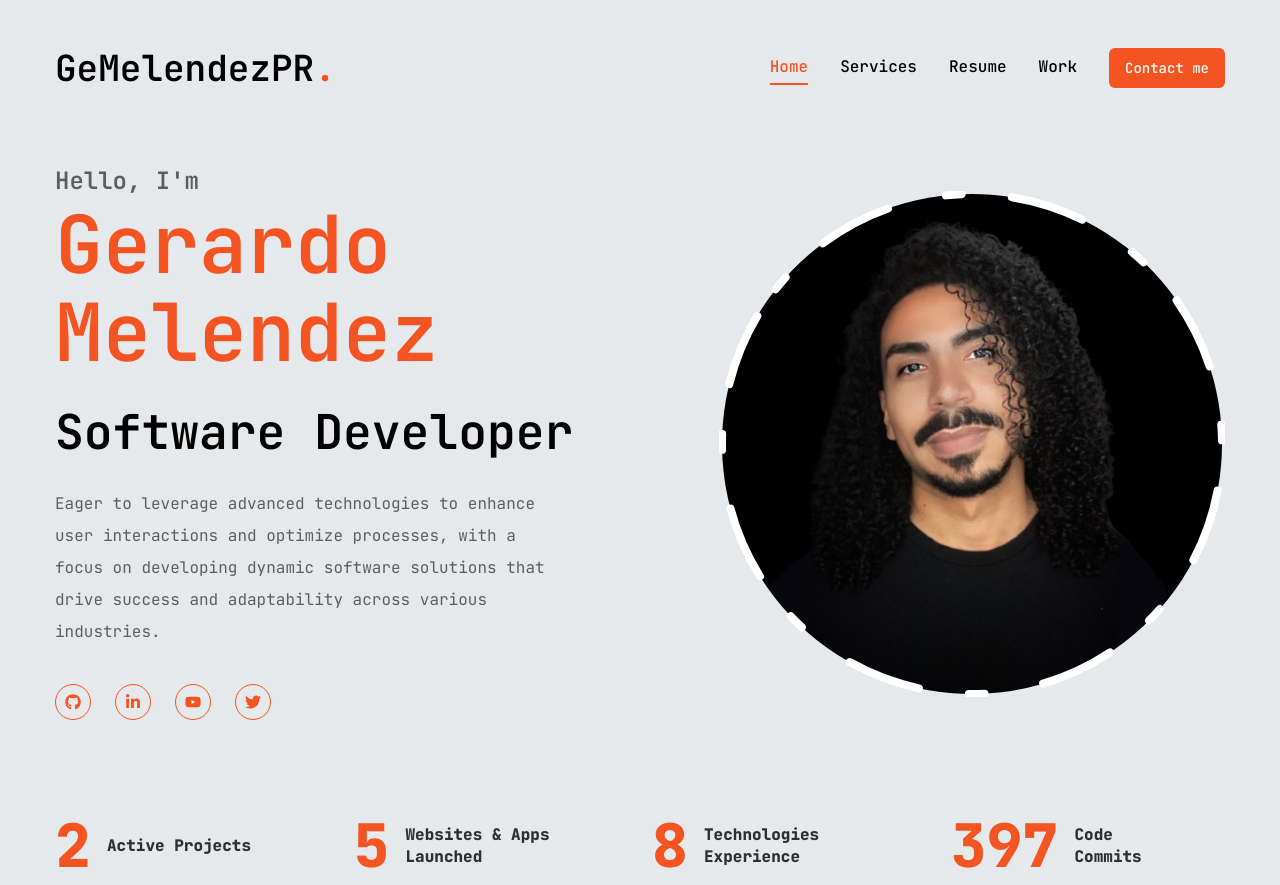
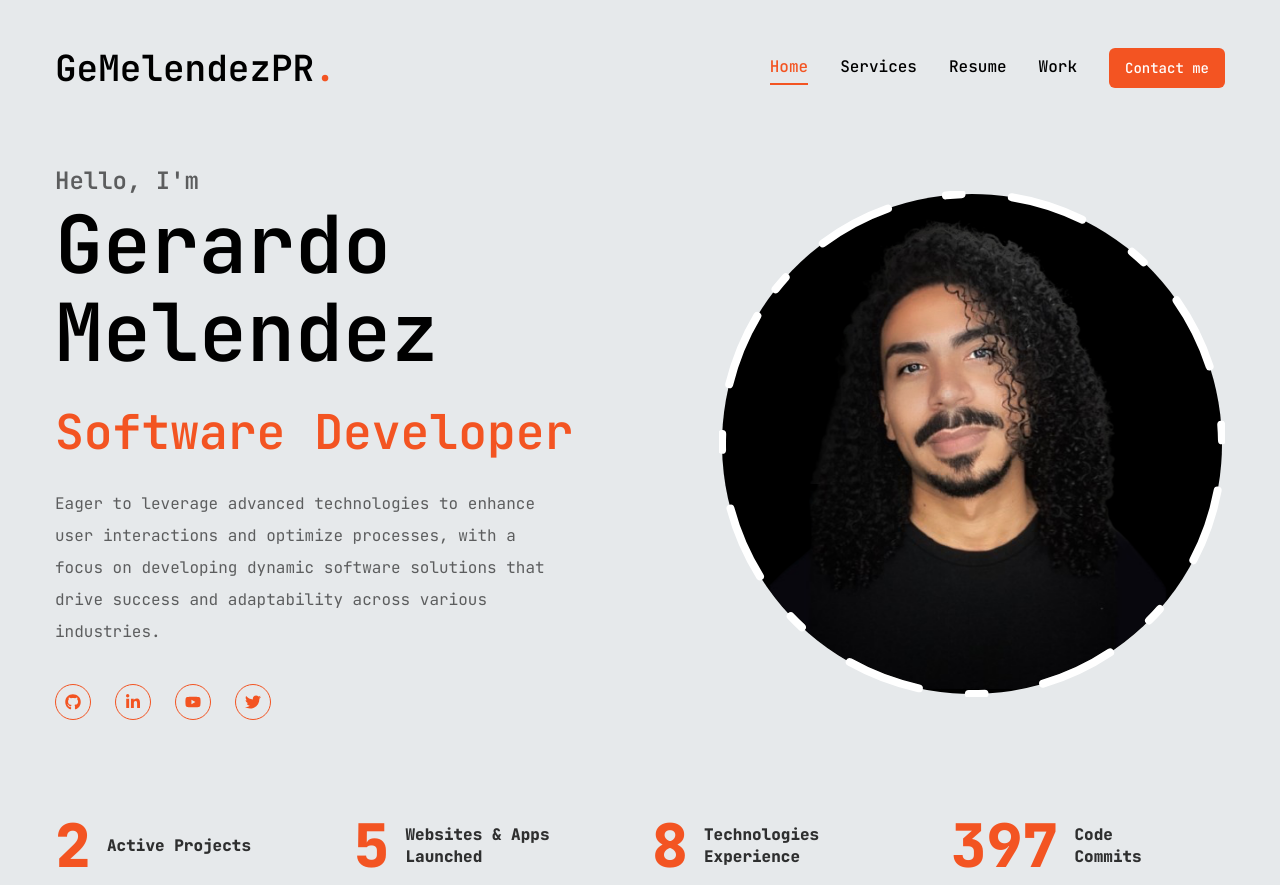
Before and after one commit to gemelendezpr/landing-page, a Next.js app: page / in a window 1280 px wide. Built offline with nearby package versions, Linux system fonts and the light colour scheme.

Commit message:
home name color change

```diff
--- a/app/page.jsx
+++ b/app/page.jsx
@@ -14,8 +14,8 @@ const Home = () => {
           {/* text */}
           <div className="text-center xl:text-left order-2 xl:order-none">
             <span className="h3 text-black/60">Hello, I'm</span>
-            <h1 className="h1 text-accent mb-6">
-              Gerardo Melendez<br /> <span className="text-black h2">Software Developer</span>
+            <h1 className="h1 text-black mb-6">
+              Gerardo Melendez<br /> <span className="text-accent h2">Software Developer</span>
             </h1>
             <p className="max-w-[500px] mb-9 text-black/60">
             Eager to leverage advanced technologies to enhance user interactions and optimize processes, with a focus on developing dynamic software solutions that drive success and adaptability across various industries.
```
